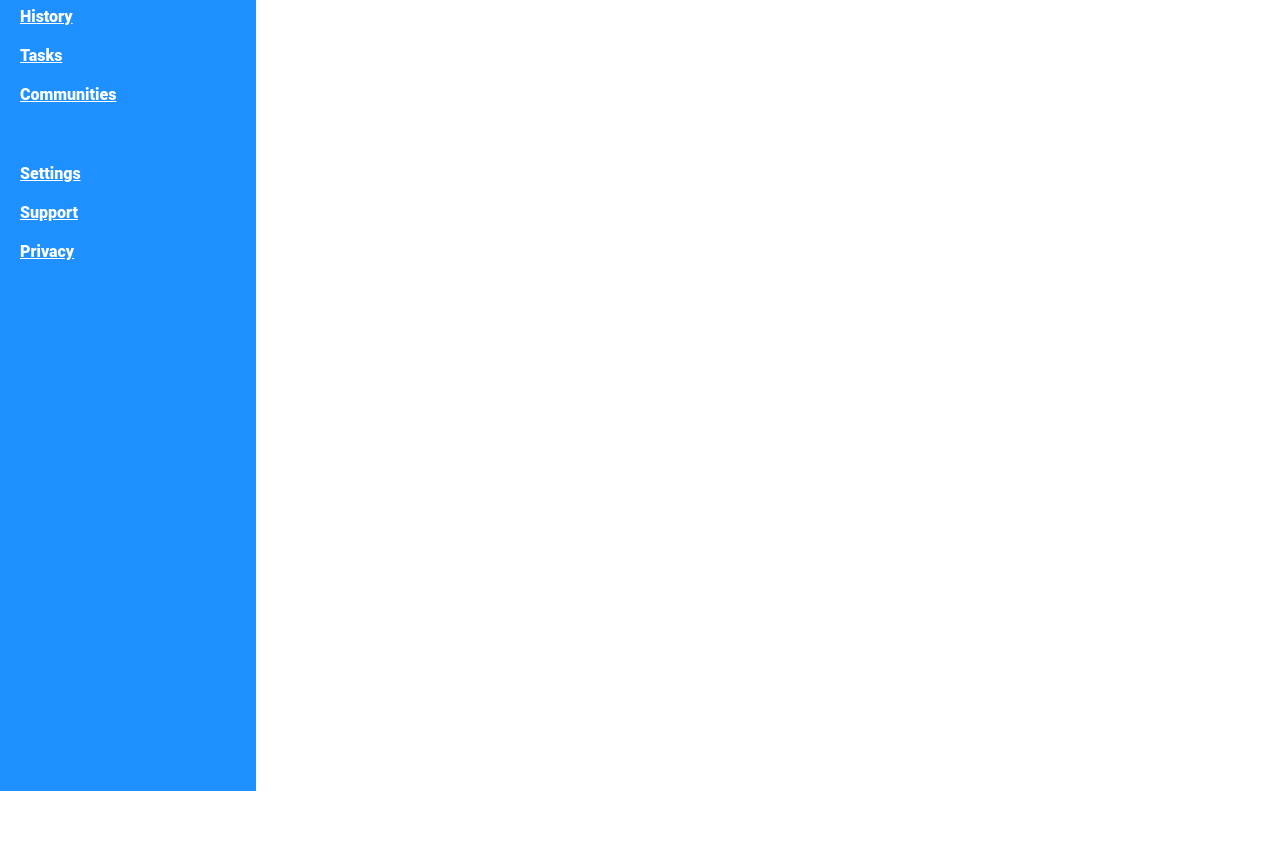
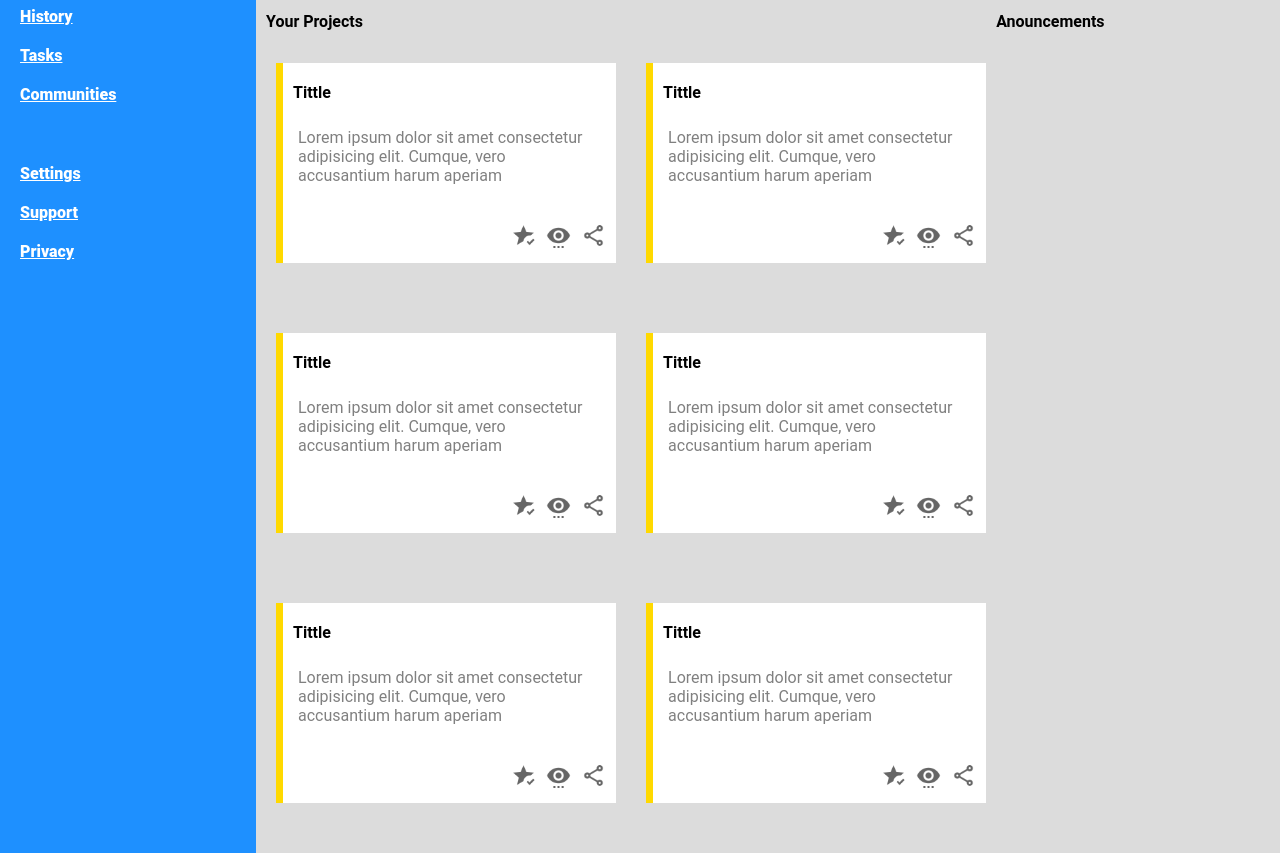
Before and after one commit to Sanavi01/admin-dashboard, a plain HTML site: page index.html in a window 1280 px wide. Shown: the part 209-1062 px from the top of the page. Before the commit the page ends 1000 px from the top, so only its background shows below. Drawn offline with Linux system fonts and the light colour scheme; a web font is replaced by a local one.

Commit message:
Created the div of projects

```diff
--- a/index.html
+++ b/index.html
@@ -65,9 +65,75 @@
                     <button class="user-buttons" id="user-new">New</button>
                     <button class="user-buttons" id="user-upload">Upload</button>
                     <button class="user-buttons" id="user-share">Share</button>
+                </div>
+            </div>
+            <div class="container4-2">
+                <h4>Your Projects</h4>
+                <h4>Anouncements</h4>
+            </div>
+            <div class="container4-2">
+                <div id="projects">
+                    <div class="project">
+                        <h4 style="margin: 20px 10px 10px 10px;">Tittle</h4>
+                        <p class="content">Lorem ipsum dolor sit amet consectetur adipisicing elit. Cumque, vero accusantium harum aperiam</p>
+                        <div class="icons">
+                            <img src="images/share-variant-outline.png" alt="share">
+                            <img src="images/eye-settings.png" alt="look">
+                            <img src="images/star-check.png" alt="check">
+                        </div>
+                    </div>
+                    <div class="project">
+                        <h4 style="margin: 20px 10px 10px 10px;">Tittle</h4>
+                        <p class="content">Lorem ipsum dolor sit amet consectetur adipisicing elit. Cumque, vero accusantium harum aperiam</p>
+                        <div class="icons">
+                            <img src="images/share-variant-outline.png" alt="share">
+                            <img src="images/eye-settings.png" alt="look">
+                            <img src="images/star-check.png" alt="check">
+                        </div>
+                    </div>
+                    <div class="project">
+                        <h4 style="margin: 20px 10px 10px 10px;">Tittle</h4>
+                        <p class="content">Lorem ipsum dolor sit amet consectetur adipisicing elit. Cumque, vero accusantium harum aperiam</p>
+                        <div class="icons">
+                            <img src="images/share-variant-outline.png" alt="share">
+                            <img src="images/eye-settings.png" alt="look">
+                            <img src="images/star-check.png" alt="check">
+                        </div>
+                    </div>
+                    <div class="project">
+                        <h4 style="margin: 20px 10px 10px 10px;">Tittle</h4>
+                        <p class="content">Lorem ipsum dolor sit amet consectetur adipisicing elit. Cumque, vero accusantium harum aperiam</p>
+                        <div class="icons">
+                            <img src="images/share-variant-outline.png" alt="share">
+                            <img src="images/eye-settings.png" alt="look">
+                            <img src="images/star-check.png" alt="check">
+                        </div>
+                    </div>
+                    <div class="project">
+                        <h4 style="margin: 20px 10px 10px 10px;">Tittle</h4>
+                        <p class="content">Lorem ipsum dolor sit amet consectetur adipisicing elit. Cumque, vero accusantium harum aperiam</p>
+                        <div class="icons">
+                            <img src="images/share-variant-outline.png" alt="share">
+                            <img src="images/eye-settings.png" alt="look">
+                            <img src="images/star-check.png" alt="check">
+                        </div>
+                    </div>
+                    <div class="project">
+                        <h4 style="margin: 20px 10px 10px 10px;">Tittle</h4>
+                        <p class="content">Lorem ipsum dolor sit amet consectetur adipisicing elit. Cumque, vero accusantium harum aperiam</p>
+                        <div class="icons">
+                            <img src="images/share-variant-outline.png" alt="share">
+                            <img src="images/eye-settings.png" alt="look">
+                            <img src="images/star-check.png" alt="check">
+                        </div>
+                    </div>
 
 
                 </div>
+                <div id="news">
+
+                </div>
+
             </div>
         </div>
     </div>
--- a/style.css
+++ b/style.css
@@ -3,6 +3,7 @@
 :root {
     --color-primary: dodgerblue;
     --sidebar-text-color: white;
+    --content-div-color: gainsboro;
 }
 
 body,
@@ -46,7 +47,7 @@ html {
 
 #right-container {
     display: grid;
-    grid-template-rows: 1fr 4fr;
+    grid-template-rows: 1fr 0.1fr 4fr;
 }
 
 #header {
@@ -74,8 +75,8 @@ html {
 
 #nav-search-icon,
 #nav-notificacion-icon,
-#nav-user-icon,
-#nav-name{
+#nav-user-icon
+{
     justify-self: center;
     align-self: center;
     padding: 0px 10px;
@@ -129,3 +130,51 @@ html {
 #user-new {
     grid-column: 4/5;
 }
+
+.container4-2{
+    display: grid;
+    background-color:var(--content-div-color);
+    grid-template-columns: 4fr 1.5fr;
+    padding: 0px 10px;
+}
+
+#projects{
+    display: grid;
+    grid-template-columns: 1fr 1fr;
+    gap: 30px;
+    padding: 10px;
+}
+
+.project{
+    display: grid;
+    grid-template-rows: 1fr 2fr 1fr;
+    background-color: white;
+    width: 1fr;
+    height: 200px;
+    border-left: 7px solid rgb(255, 217, 0);
+}
+
+.content{
+    padding: 15px;
+    color: gray;
+    margin: 0px;
+}
+
+.icons{
+    display: flex;
+    flex-direction:row-reverse;
+    gap: 10px;
+    padding: 10px;
+}
+
+.icons > img{
+    grid-column: 2/3;
+    width: 25px;
+    height: 25px;
+    opacity: 60%;
+}
+
+#news{
+    display: grid;
+    padding: 10px;
+}
```
Also changed, not shown: images/eye-settings.png (added), images/share-variant-outline.png (added), images/star-check.png (added).
